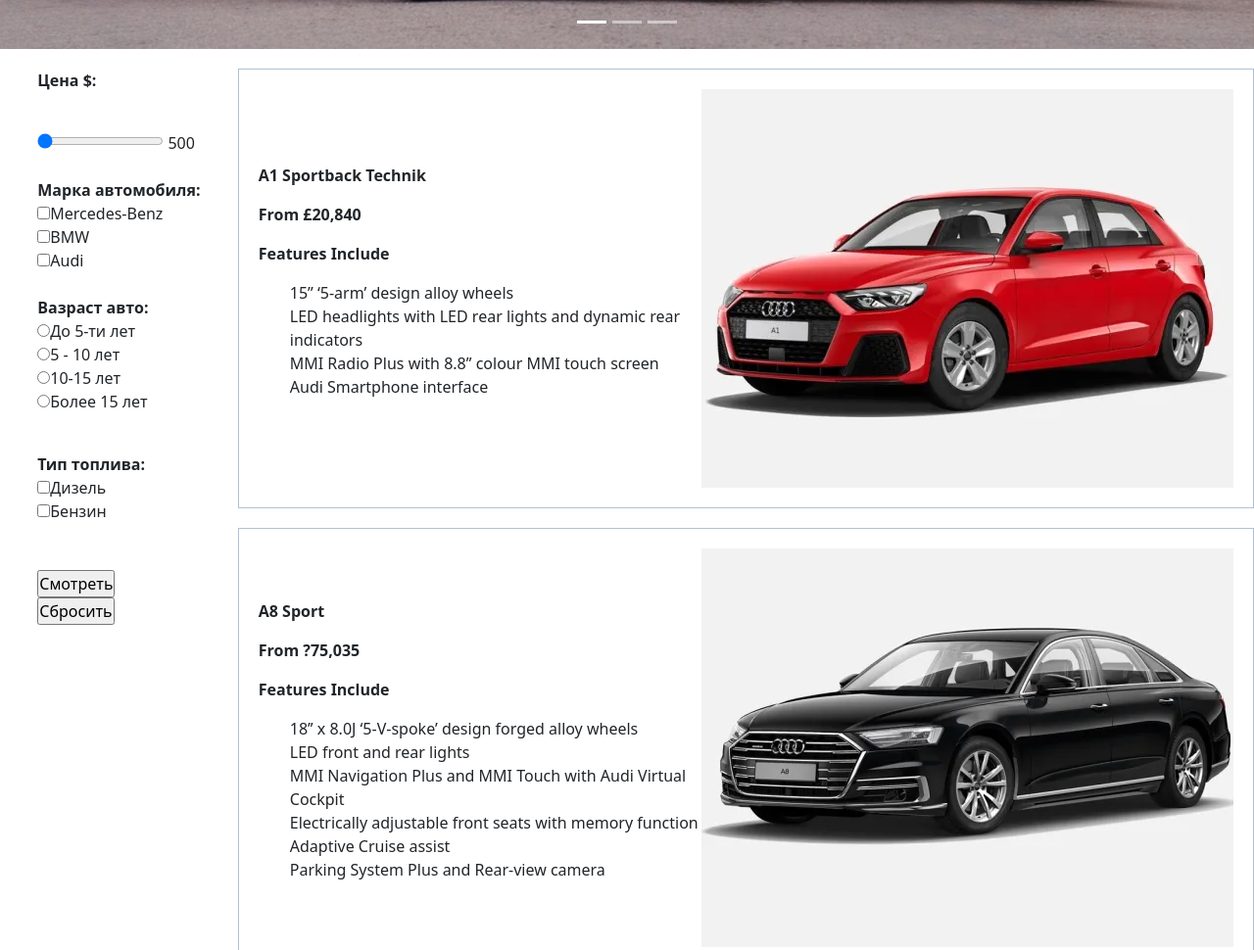
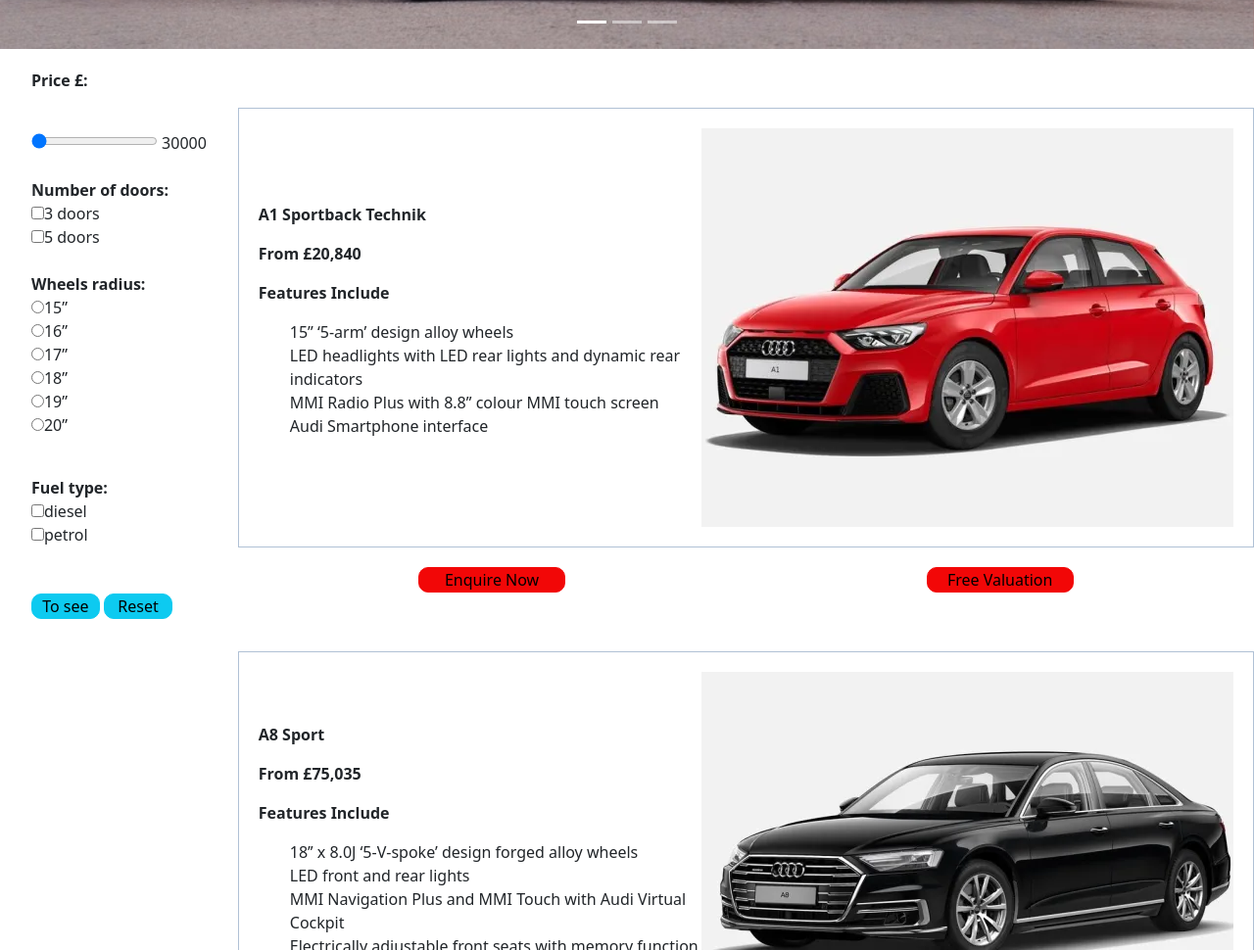
Before and after one commit to Alex43961/Project_15, a website: page index.html in a window 1280 px wide. Shown: the part 730-1700 px from the top of the page at 98% size. Drawn offline with nearby package versions, Linux system fonts and the light colour scheme.

```diff
--- a/index.html
+++ b/index.html
@@ -77,37 +77,37 @@
 		<main class="main">
 			<aside class="sidebar">
 				<div class="wrapper_form">
-					<p><b>Цена $:</b> </p>
+					<p><b>Price £:</b> </p>
 					<br>
 					<form onsubmit="return false" oninput="level.value = flevel.valueAsNumber">
-						<input name="flevel" id="flying" type="range" min="500" max="50000" value="500" step="100">
-						<output for="flying" name="level">500</output>
+						<input name="flevel" id="flying" type="range" min="30000" max="500000" value="500" step="500">
+						<output for="flying" name="level">30000</output>
 						<br>
 						<br>
 					</form>
 					<form action="/" method="post"></form>
-					<b>Марка автомобиля:</b> <br>
-					<input id="mercedes_benz" type="checkbox" name="label_car"><label for="disel">Mercedes-Benz</label><br>
-					<input id="bmw" type="checkbox" name="label_car"><label for="gas">BMW</label><br>
-					<input id="audi" type="checkbox" name="label_car"><label for="gas">Audi</label><br>
+					<b>Number of doors:</b> <br>
+					<input id="mercedes_benz" type="checkbox" name="label_car"><label for="disel">3 doors</label><br>
+					<input id="bmw" type="checkbox" name="label_car"><label for="gas">5 doors</label><br>
 					<br>
 
-					<b>Вазраст авто:</b>
+					<b>Wheels radius:</b>
 					<br>
-					<input type="radio" name="age_car">До 5-ти лет <br>
-					<input type="radio" name="age_car">5 - 10 лет <br>
-					<input type="radio" name="age_car">10-15 лет <br>
-					<input type="radio" name="age_car">Более 15 лет <br>
+					<input type="radio" name="age_car">15” <br>
+					<input type="radio" name="age_car">16” <br>
+					<input type="radio" name="age_car">17” <br>
+					<input type="radio" name="age_car">18” <br>
+					<input type="radio" name="age_car">19” <br>
+					<input type="radio" name="age_car">20” <br>
 					<br>
-					<p></p><b>Тип топлива:</b> <br>
-					<input id="diesel" type="checkbox" name="11"><label for="diesel">Дизель</label><br>
-					<input id="gas" type="checkbox" name="11"><label for="gas">Бензин</label>
+					<p></p><b>Fuel type:</b> <br>
+					<input id="diesel" type="checkbox" name="11"><label for="diesel">diesel</label><br>
+					<input id="gas" type="checkbox" name="11"><label for="gas">petrol</label>
 					<br>
 					<br>
 					<br>
-					<input type="submit" name="submit" value="Смотреть">
-					<br>
-					<input type="reset" name="reset" value="Сбросить">
+					<input class="btn-sidebar" type="submit" name="submit" value="To see">
+					<input class="btn-sidebar" type="reset" name="reset" value="Reset">
 				</div>
 			</aside>
 
@@ -129,12 +129,15 @@
 							<img class="audi" src="./public/images/a1_sportback_technik.webp" alt="Something wrong">
 						</a>
 					</div>
-
+				</div>
+				<div class="button-wrapper">
+					<a href="#"><button class="button-gallery" type="submit" value="submit">Enquire Now</button></a>
+					<a href="#"><button class="button-gallery" type="submit" value="submit">Free Valuation</button></a>
 				</div>
 				<div class="item-wrapper">
 					<div class="item-text">
 						<p><strong>A8 Sport</strong></p>
-						<p><strong>From ?75,035</strong></p>
+						<p><strong>From £75,035</strong></p>
 						<p><strong>Features Include</strong></p>
 						<ul>
 							<li>18’’ x 8.0J ‘5-V-spoke’ design forged alloy wheels</li>
@@ -153,10 +156,14 @@
 					</div>
 
 				</div>
+				<div class="button-wrapper">
+					<a href="#"><button class="button-gallery" type="submit" value="submit">Enquire Now</button></a>
+					<a href="#"><button class="button-gallery" type="submit" value="submit">Free Valuation</button></a>
+				</div>
 				<div class="item-wrapper">
 					<div class="item-text">
 						<p><strong>R8 Coupe V10 RWD</strong></p>
-						<p><strong>From ?132,805</strong></p>
+						<p><strong>From £132,805</strong></p>
 						<p><strong>The V10 RWD highlights include:</strong></p>
 						<ul>
 							<li>19" '5-spoke design' cast aluminium wheels in gloss black</li>
@@ -171,6 +178,10 @@
 							<img class="audi" src="./public/images/r8_coupe_v10_rwd.webp" alt="Something wrong">
 						</a>
 					</div>
+				</div>
+				<div class="button-wrapper">
+					<a href="#"><button class="button-gallery" type="submit" value="submit">Enquire Now</button></a>
+					<a href="#"><button class="button-gallery" type="submit" value="submit">Free Valuation</button></a>
 				</div>
 
 			</div>
--- a/public/styles/style.css
+++ b/public/styles/style.css
@@ -86,21 +86,45 @@
 	justify-content: center;
 }
 
-.galery__main {}
+.btn-sidebar {
+	width: 70px;
+	border-radius: 10px;
+	color: black;
+	background: var(--primary-bg);
+	border: 1px solid var(--primary-bg);
+	transition-duration: .3s;
+}
+
+.btn-sidebar:hover {
+	background-color: beige;
+}
 
 .item-wrapper {
 	display: flex;
 	justify-content: space-between;
 	align-items: center;
-	margin-top: 20px;
+	margin-top: 60px;
 	border: solid 1px var(--primary-b-color);
 	padding: 20px;
 }
 
-.item-text {}
+.button-wrapper {
+	margin-top: 20px;
+	display: flex;
+	justify-content: space-around;
+	align-items: center;
+}
 
-.image-wrapper {}
+.button-gallery {
+	width: 150px;
+	border-radius: 10px;
+	color: black;
+	background: var(--third-bg);
+	border: 1px solid var(--third-bg);
+	transition-duration: .3s;
+}
 
-.item-galery {}
-
-.audi {}
+.button-gallery:hover {
+	background-color: aliceblue;
+	color: var(--third-bg);
+}
--- a/public/styles/variables.css
+++ b/public/styles/variables.css
@@ -2,7 +2,7 @@
 	/* background */
 	--primary-bg: #0dcaf0;
 	--secondary-bg: rgb(32, 104, 128);
-	--third-bg: rgb(145, 209, 232);
+	--third-bg: rgb(242, 7, 7);
 	--bg-gradient: linear-gradient(rgb(143, 200, 181), rgb(217, 207, 249));
 	--bg-gradient-l: linear-gradient(rgb(217, 207, 249), rgb(143, 200, 181));
 
```
